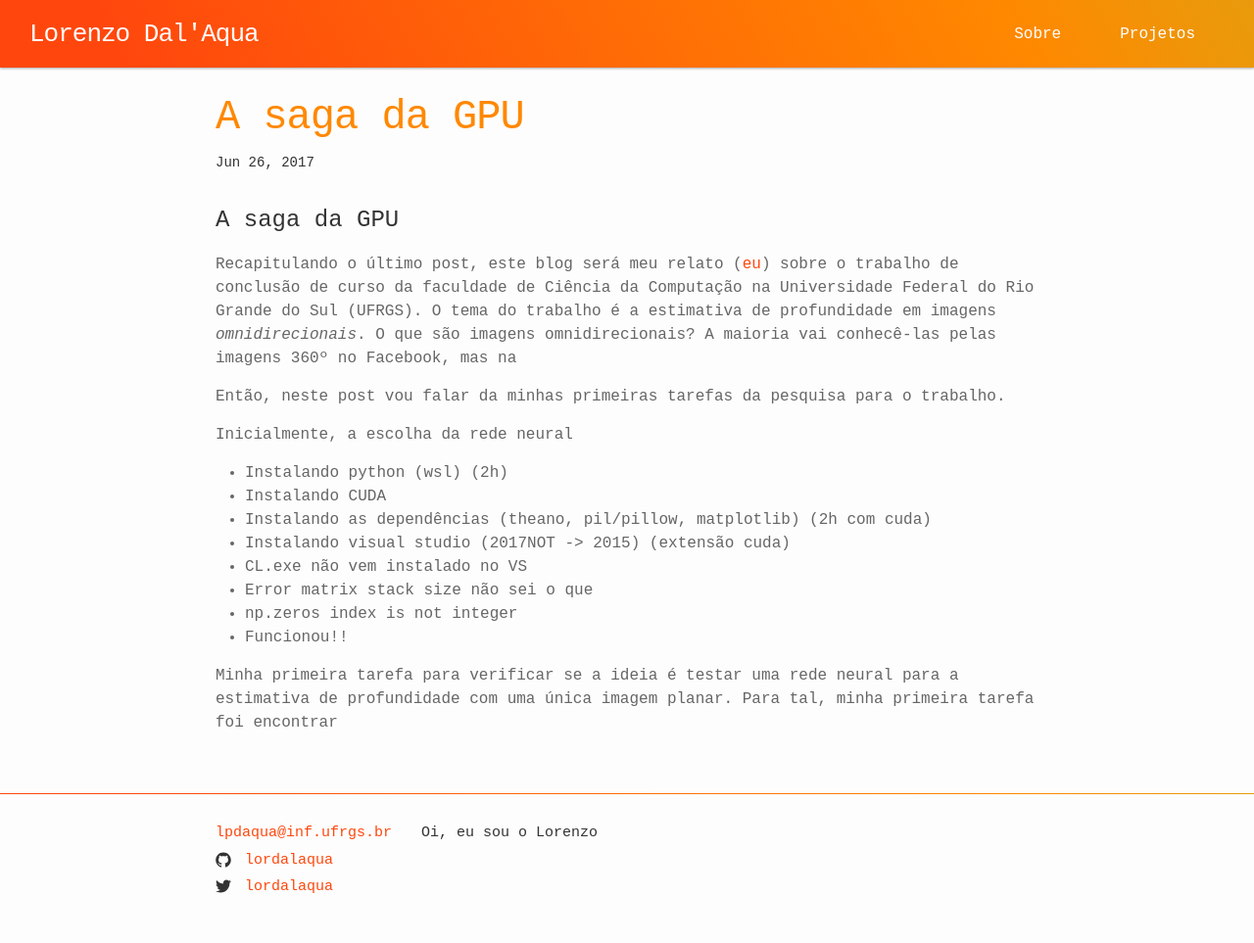
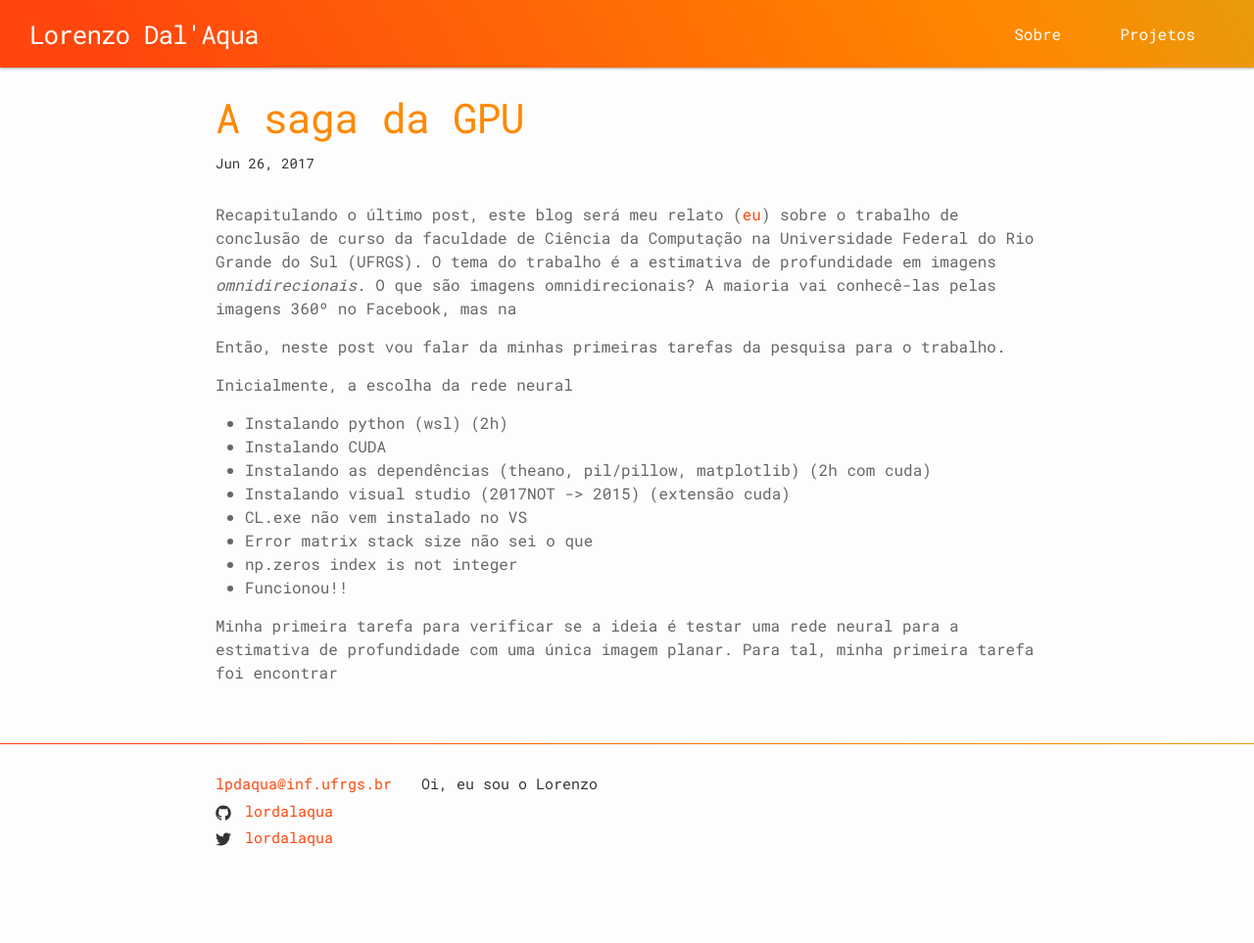
Before and after one commit to lordalaqua/inf-page, a Jekyll site: the page built from _posts/2017-06-26-post-2.md, in a window 1280 px wide. Shown: the whole page at 98% size. Built offline with Jekyll 4.4.1, drawn with Linux system fonts in a browser that asks for light colours; after the commit the page ends 912 px from its top, so only the background shows below that.

Commit message:
Added Roboto Mono font to project.

```diff
--- a/_includes/head.html
+++ b/_includes/head.html
@@ -9,6 +9,7 @@
   <link rel="stylesheet" href="{{ "/assets/main.css" | relative_url }}">
   <link rel="canonical" href="{{ page.url | replace:'index.html','' | absolute_url }}">
   <link rel="alternate" type="application/rss+xml" title="{{ site.title | escape }}" href="{{ "/feed.xml" | relative_url }}">
+  <link href="https://fonts.googleapis.com/css?family=Roboto+Mono" rel="stylesheet">
 
   {% if jekyll.environment == 'production' and site.google_analytics %}
   {% include google-analytics.html %}
--- a/_posts/2017-06-26-post-2.md
+++ b/_posts/2017-06-26-post-2.md
@@ -5,9 +5,7 @@ date:   2017-06-26 04:13:23 +0000
 categories: TCC
 ---
 
-# A saga da GPU
-
-Recapitulando o último post, este blog será meu relato ([eu](http://www.inf.ufrgs.br/~lpdaqua/about)) sobre o trabalho de conclusão de curso da faculdade de Ciência da Computação na Universidade Federal do Rio Grande do Sul (UFRGS). O tema do trabalho é a estimativa de profundidade em imagens *omnidirecionais*. O que são imagens omnidirecionais? A maioria vai conhecê-las pelas imagens 360º no Facebook, mas na
+Recapitulando o último post, este blog será meu relato ([eu](/about)) sobre o trabalho de conclusão de curso da faculdade de Ciência da Computação na Universidade Federal do Rio Grande do Sul (UFRGS). O tema do trabalho é a estimativa de profundidade em imagens *omnidirecionais*. O que são imagens omnidirecionais? A maioria vai conhecê-las pelas imagens 360º no Facebook, mas na
 
 Então, neste post vou falar da minhas primeiras tarefas da pesquisa para o trabalho.
 
--- a/_sass/minima.scss
+++ b/_sass/minima.scss
@@ -3,7 +3,7 @@
 // Define defaults for each variable.
 
 //$base-font-family: "Helvetica Neue", Helvetica, Arial, sans-serif !default;
-$base-font-family: Courier New, Courier, monospace;
+$base-font-family:  "Roboto Mono", "Lucida Console", Monaco, monospace;//"Courier New", Courier, monospace;
 $base-font-size:   16px !default;
 $base-font-weight: 400 !default;
 $small-font-size:  $base-font-size * 0.875 !default;
```
